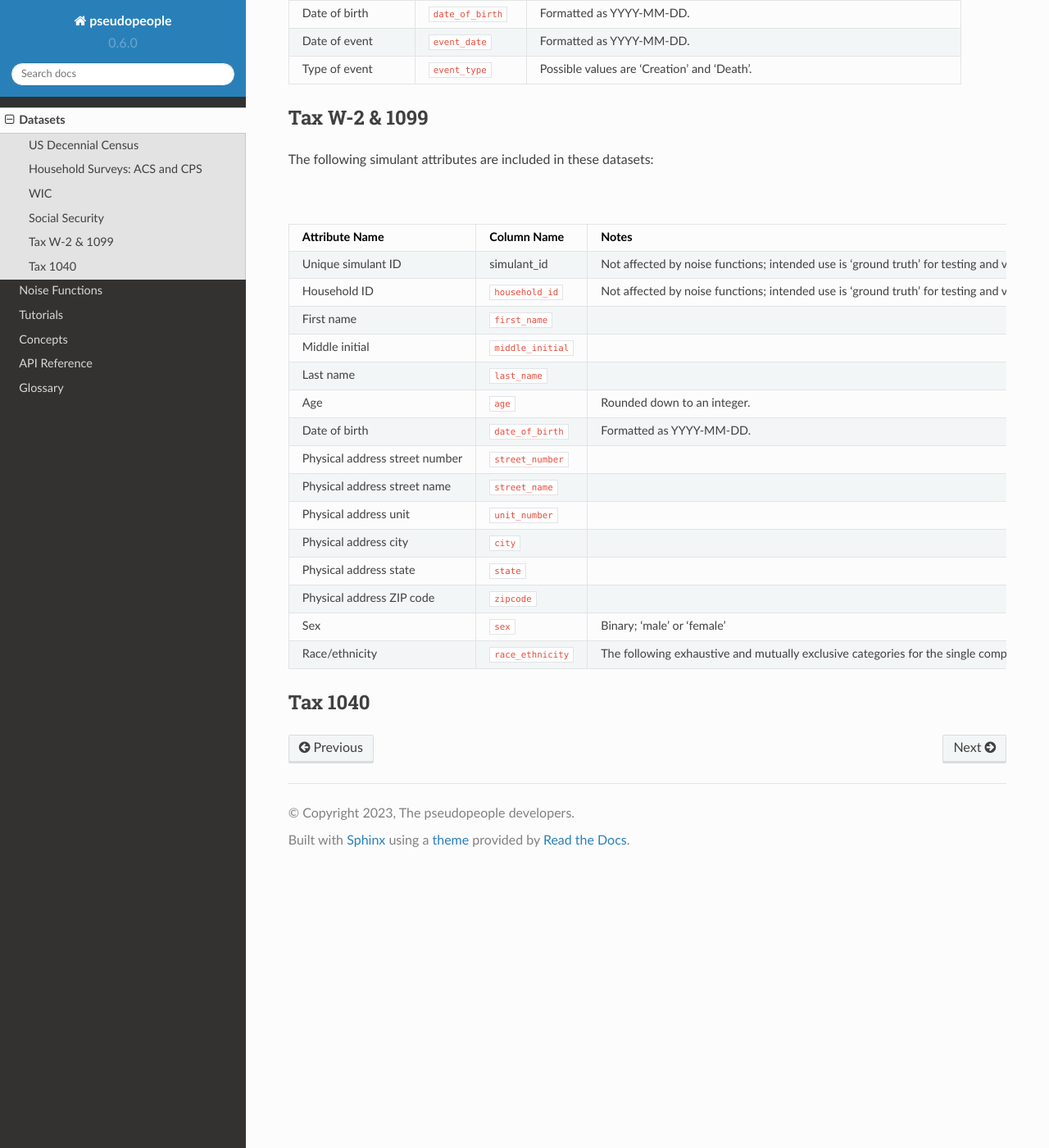
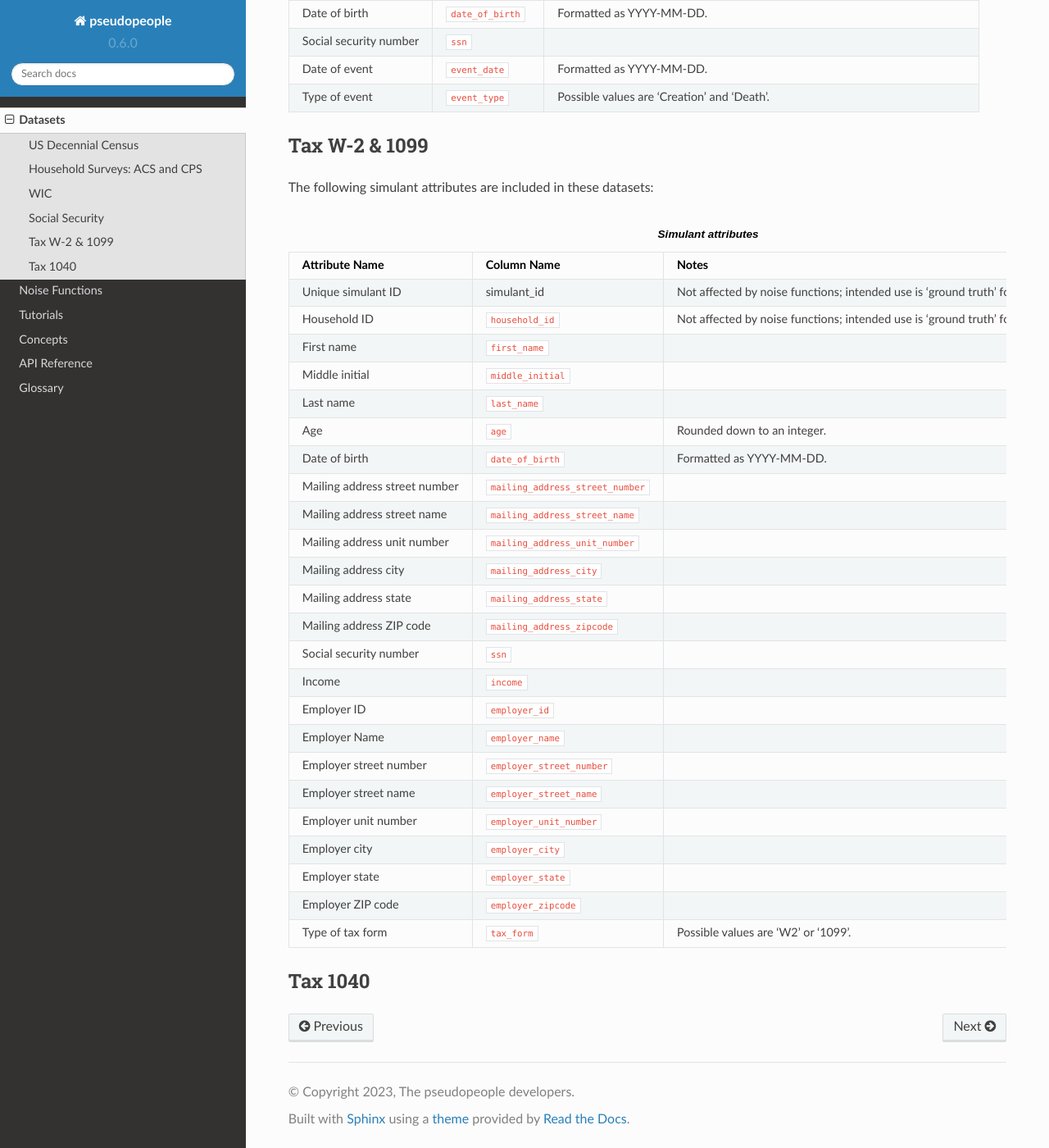
Before and after one commit to ihmeuw/pseudopeople, a Sphinx documentation site: the page built from docs/source/datasets/index.rst, in a window 1280 px wide and 1400 px high, scrolled down 4283 px. Shown: the whole window at 82% size. Built offline with Sphinx 7.4.7 and the Read the Docs theme 2.0.0, drawn with Linux system fonts in a browser that asks for light colours; some of the changed text lies outside the part shown.

Commit message:
tax form documentation

```diff
--- a/docs/source/datasets/index.rst
+++ b/docs/source/datasets/index.rst
@@ -70,7 +70,7 @@
    * - Physical address street name
      - :code:`street_name`
      -
-   * - Physical address unit
+   * - Physical address unit number
      - :code:`unit_number`
      -
    * - Physical address city
@@ -145,7 +145,7 @@
    * - Physical address street name
      - :code:`street_name`
      -
-   * - Physical address unit
+   * - Physical address unit number
      - :code:`unit_number`
      -
    * - Physical address city
@@ -211,7 +211,7 @@
    * - Physical address street name
      - :code:`street_name`
      -
-   * - Physical address unit
+   * - Physical address unit number
      - :code:`unit_number`
      -
    * - Physical address city
@@ -267,6 +267,9 @@
    * - Date of birth
      - :code:`date_of_birth`
      - Formatted as YYYY-MM-DD.
+   * - Social security number
+     - :code:`ssn`
+     -
    * - Date of event
      - :code:`event_date`
      - Formatted as YYYY-MM-DD.
@@ -307,34 +310,57 @@
    * - Date of birth
      - :code:`date_of_birth`
      - Formatted as YYYY-MM-DD.
-   * - Physical address street number
-     - :code:`street_number`
+   * - Mailing address street number
+     - :code:`mailing_address_street_number`
      -
-   * - Physical address street name
-     - :code:`street_name`
+   * - Mailing address street name
+     - :code:`mailing_address_street_name`
      -
-   * - Physical address unit
-     - :code:`unit_number`
+   * - Mailing address unit number
+     - :code:`mailing_address_unit_number`
      -
-   * - Physical address city
-     - :code:`city`
+   * - Mailing address city
+     - :code:`mailing_address_city`
      -
-   * - Physical address state
-     - :code:`state`
+   * - Mailing address state
+     - :code:`mailing_address_state`
      -
-   * - Physical address ZIP code
-     - :code:`zipcode`
+   * - Mailing address ZIP code
+     - :code:`mailing_address_zipcode`
      -
-   * - Sex
-     - :code:`sex`
-     - Binary; 'male' or 'female'
-   * - Race/ethnicity
-     - :code:`race_ethnicity`
-     - The following exhaustive and mutually exclusive categories for the single composite 'race/ethnicity' indicator are as follows:
-       White; Black; Latino; American Indian and Alaskan Native (AIAN); Asian; Native Hawaiian and Other Pacific Islander (NHOPI); and
-       Multiracial or Some Other Race.
-
-
+   * - Social security number
+     - :code:`ssn`
+     -
+   * - Income
+     - :code:`income`
+     -
+   * - Employer ID
+     - :code:`employer_id`
+     -
+   * - Employer Name
+     - :code:`employer_name`
+     -
+   * - Employer street number
+     - :code:`employer_street_number`
+     -
+   * - Employer street name
+     - :code:`employer_street_name`
+     -
+   * - Employer unit number
+     - :code:`employer_unit_number`
+     -
+   * - Employer city
+     - :code:`employer_city`
+     -
+   * - Employer state
+     - :code:`employer_state`
+     -
+   * - Employer ZIP code
+     - :code:`employer_zipcode`
+     -
+   * - Type of tax form
+     - :code:`tax_form`
+     - Possible values are 'W2' or '1099'.
 
 Tax 1040
 --------
```
